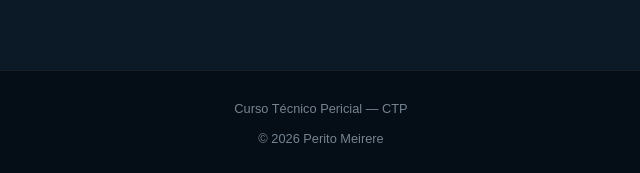
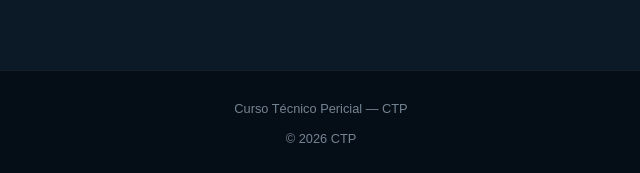
Before and after one commit to Meirere/pwa-cursos, a plain HTML site: page index.html in a window 1280 px wide. Shown: the part 4638-4811 px from the top of the page, 319-959 px from the left. Drawn offline with Linux system fonts and the light colour scheme; no server answers.

Commit message:
Update index.html
Mudança no rodapé

```diff
--- a/index.html
+++ b/index.html
@@ -1554,7 +1554,7 @@ footer {
   Curso Técnico Pericial — CTP
   <br><br>
 
-  © 2026 Perito Meirere
+  © 2026 CTP
 
 </footer>
 
```
